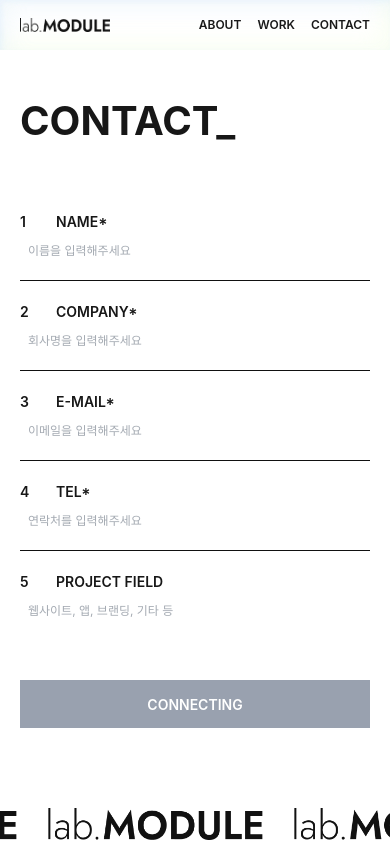
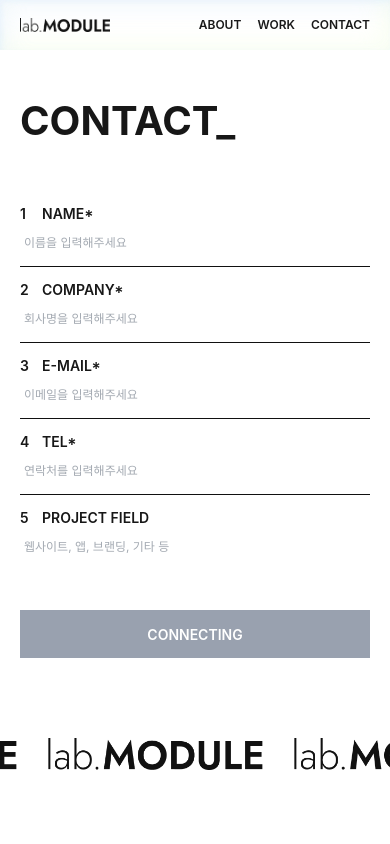
Before and after one commit to B-gooroom/lab.module, a Next.js app: page /contact in a window 390 px wide. Shown: the top 844 px of the page. Built offline with nearby package versions, Linux system fonts and the light colour scheme; a web font is replaced by a local one.

Commit message:
FIX[mobile]: contact css 수정

```diff
--- a/app/contact/page.tsx
+++ b/app/contact/page.tsx
@@ -60,9 +60,9 @@ export default function Contact() {
         <p className="h-[40px] md:h-[80px]" />
 
         {/* NAME */}
-        <div className="flex flex-col md:flex-row md:items-center justify-between py-[20px] pb-[12px] md:py-[16px] border-b border-[#111111]">
+        <div className="flex flex-col md:flex-row md:items-center justify-between pt-[12px] pb-[6px] md:py-[16px] border-b border-[#111111]">
           <div className="flex items-center gap-3 md:gap-8 lg:gap-32">
-            <span className="text-[14px] md:text-[20px] lg:text-[30px] font-semibold w-6 md:w-8 md:ml-[50px]">
+            <span className="text-[14px] md:text-[20px] lg:text-[30px] font-semibold w-[10px] md:w-8 md:ml-[50px]">
               1
             </span>
             <span className="text-[14px] md:text-[20px] lg:text-[30px] font-semibold md:w-[360px]">
@@ -73,15 +73,15 @@ export default function Contact() {
             type="text"
             value={name}
             onChange={(e) => setName(e.target.value)}
-            className="text-[12px] md:text-md text-gray-600 leading-relaxed w-full md:w-[360px] h-[36px] md:h-[40px] p-2 outline-none"
+            className="text-[12px] md:text-md text-gray-600 leading-relaxed w-full md:w-[360px] h-[36px] md:h-[40px] pl-[4px] lg:pl-2 outline-none"
             placeholder="이름을 입력해주세요"
           />
         </div>
 
         {/* COMPANY */}
-        <div className="flex flex-col md:flex-row md:items-center justify-between pt-[20px] pb-[12px] md:py-[16px] border-b border-[#111111]">
+        <div className="flex flex-col md:flex-row md:items-center justify-between pt-[12px] pb-[6px] md:py-[16px] border-b border-[#111111]">
           <div className="flex items-center gap-3 md:gap-8 lg:gap-32">
-            <span className="text-[14px] md:text-[20px] lg:text-[30px] font-semibold w-6 md:w-8 md:ml-[50px]">
+            <span className="text-[14px] md:text-[20px] lg:text-[30px] font-semibold w-[10px] md:w-8 md:ml-[50px]">
               2
             </span>
             <span className="text-[14px] md:text-[20px] lg:text-[30px] font-semibold md:w-[360px]">
@@ -92,15 +92,15 @@ export default function Contact() {
             type="text"
             value={company}
             onChange={(e) => setCompany(e.target.value)}
-            className="text-[12px] md:text-md text-gray-600 leading-relaxed w-full md:w-[360px] h-[36px] md:h-[40px] p-2 outline-none"
+            className="text-[12px] md:text-md text-gray-600 leading-relaxed w-full md:w-[360px] h-[36px] md:h-[40px] pl-[4px] lg:pl-2 outline-none"
             placeholder="회사명을 입력해주세요"
           />
         </div>
 
         {/* E-MAIL */}
-        <div className="flex flex-col md:flex-row md:items-center justify-between pt-[20px] pb-[12px] md:py-[16px] border-b border-[#111111]">
+        <div className="flex flex-col md:flex-row md:items-center justify-between pt-[12px] pb-[6px] md:py-[16px] border-b border-[#111111]">
           <div className="flex items-center gap-3 md:gap-8 lg:gap-32">
-            <span className="text-[14px] md:text-[20px] lg:text-[30px] font-semibold w-6 md:w-8 md:ml-[50px]">
+            <span className="text-[14px] md:text-[20px] lg:text-[30px] font-semibold w-[10px] md:w-8 md:ml-[50px]">
               3
             </span>
             <span className="text-[14px] md:text-[20px] lg:text-[30px] font-semibold md:w-[360px]">
@@ -111,15 +111,15 @@ export default function Contact() {
             type="email"
             value={email}
             onChange={(e) => setEmail(e.target.value)}
-            className="text-[12px] md:text-md text-gray-600 leading-relaxed w-full md:w-[360px] h-[36px] md:h-[40px] p-2 outline-none"
+            className="text-[12px] md:text-md text-gray-600 leading-relaxed w-full md:w-[360px] h-[36px] md:h-[40px] pl-[4px] lg:pl-2 outline-none"
             placeholder="이메일을 입력해주세요"
           />
         </div>
 
         {/* TEL */}
-        <div className="flex flex-col md:flex-row md:items-center justify-between pt-[20px] pb-[12px] md:py-[16px] border-b border-[#111111]">
+        <div className="flex flex-col md:flex-row md:items-center justify-between pt-[12px] pb-[6px] md:py-[16px] border-b border-[#111111]">
           <div className="flex items-center gap-3 md:gap-8 lg:gap-32">
-            <span className="text-[14px] md:text-[20px] lg:text-[30px] font-semibold w-6 md:w-8 md:ml-[50px]">
+            <span className="text-[14px] md:text-[20px] lg:text-[30px] font-semibold w-[10px] md:w-8 md:ml-[50px]">
               4
             </span>
             <span className="text-[14px] md:text-[20px] lg:text-[30px] font-semibold md:w-[360px]">
@@ -130,15 +130,15 @@ export default function Contact() {
             type="tel"
             value={tel}
             onChange={(e) => setTel(e.target.value)}
-            className="text-[12px] md:text-md text-gray-600 leading-relaxed w-full md:w-[360px] h-[36px] md:h-[40px] p-2 outline-none"
+            className="text-[12px] md:text-md text-gray-600 leading-relaxed w-full md:w-[360px] h-[36px] md:h-[40px] pl-[4px] lg:pl-2 outline-none"
             placeholder="연락처를 입력해주세요"
           />
         </div>
 
         {/* PROJECT FIELD */}
-        <div className="flex flex-col md:flex-row md:items-center justify-between pt-[20px] pb-[12px] md:py-[16px]">
+        <div className="flex flex-col md:flex-row md:items-center justify-between pt-[12px] pb-[6px] md:py-[16px]">
           <div className="flex items-center gap-3 md:gap-8 lg:gap-32">
-            <span className="text-[14px] md:text-[20px] lg:text-[30px] font-semibold w-6 md:w-8 md:ml-[50px]">
+            <span className="text-[14px] md:text-[20px] lg:text-[30px] font-semibold w-[10px] md:w-8 md:ml-[50px]">
               5
             </span>
             <span className="text-[14px] md:text-[20px] lg:text-[30px] font-semibold md:w-[360px]">
@@ -149,7 +149,7 @@ export default function Contact() {
             type="text"
             value={projectField}
             onChange={(e) => setProjectField(e.target.value)}
-            className="text-[12px] md:text-md text-gray-600 leading-relaxed w-full md:w-[440px] h-[36px] md:h-[40px] p-2 outline-none"
+            className="text-[12px] md:text-md text-gray-600 leading-relaxed w-full md:w-[440px] h-[36px] md:h-[40px] pl-[4px] lg:pl-2 outline-none"
             placeholder="웹사이트, 앱, 브랜딩, 기타 등"
           />
         </div>
```
